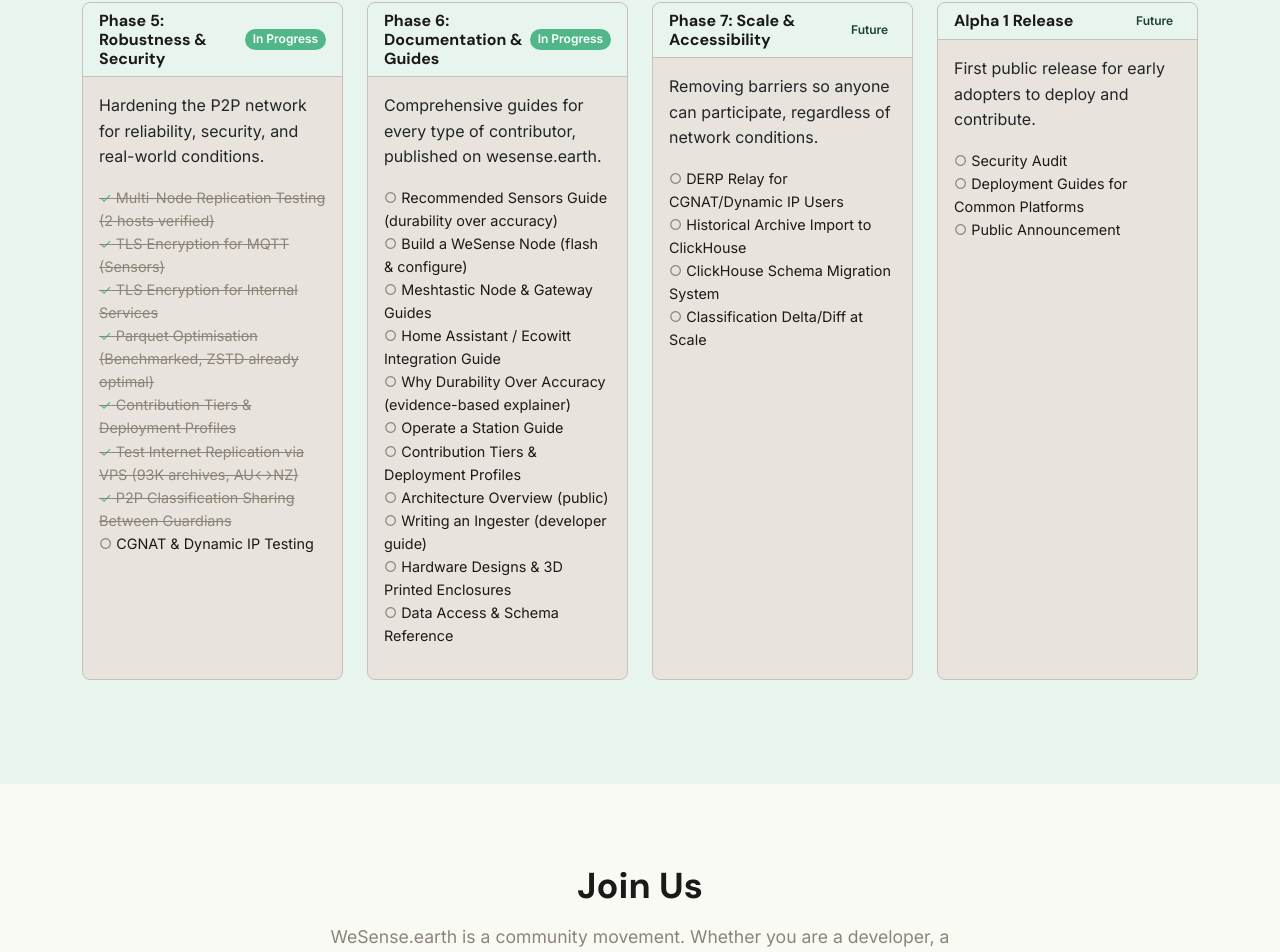
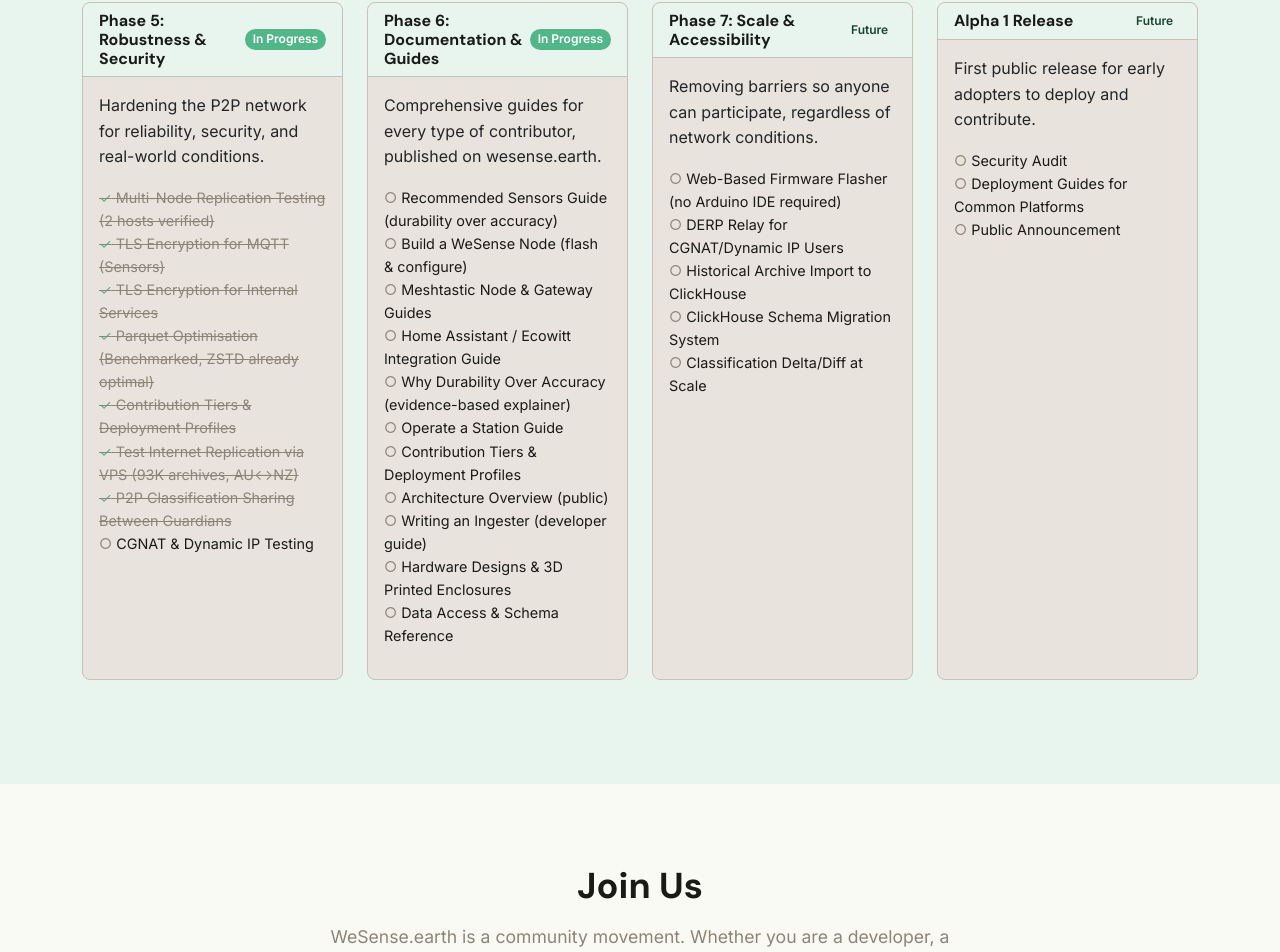
Before and after one commit to wesense-earth/wesense-website, a React (Vite) app: page / in a window 1280 px wide. Shown: the part 7341-8293 px from the top of the page. Built offline with nearby package versions, Linux system fonts and the light colour scheme.

Commit message:
Add web-based firmware flasher to roadmap

```diff
--- a/src/components/Roadmap.jsx
+++ b/src/components/Roadmap.jsx
@@ -98,6 +98,7 @@ const roadmapPhases = [
     badgeClass: 'bg-brand-light',
     description: 'Removing barriers so anyone can participate, regardless of network conditions.',
     items: [
+      { text: 'Web-Based Firmware Flasher (no Arduino IDE required)', done: false },
       { text: 'DERP Relay for CGNAT/Dynamic IP Users', done: false },
       { text: 'Historical Archive Import to ClickHouse', done: false },
       { text: 'ClickHouse Schema Migration System', done: false },
```
